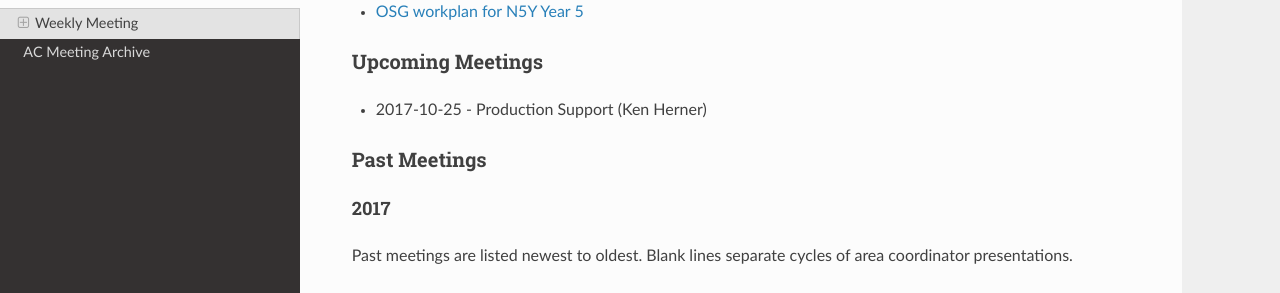
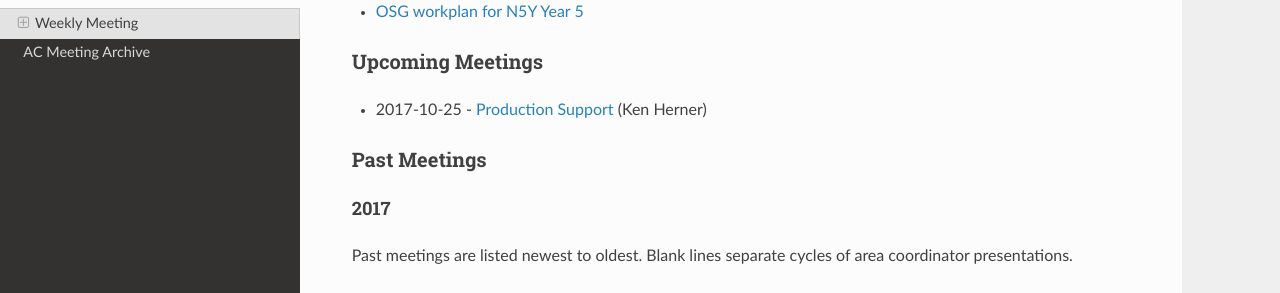
Before and after one commit to ppaschos/management-1, an MkDocs documentation site: the page built from docs/area-coordinators.md, in a window 1280 px wide and 900 px high, scrolled down 735 px. Shown: the part 158-451 px from the top of the window. Built offline with MkDocs 1.6.1, drawn with Linux system fonts in a browser that asks for light colours; nearby versions of some CDN libraries; old or Windows-style settings are respelled for this version of MkDocs; part of the change alters nothing that is shown.

Commit message:
Added Ken’s URL

```diff
--- a/docs/area-coordinators.md
+++ b/docs/area-coordinators.md
@@ -43,7 +43,7 @@ The current Area Coordinators are:
 
 ### Upcoming Meetings
 
-- 2017-10-25 - Production Support (Ken Herner)
+- 2017-10-25 - [Production Support](https://drive.google.com/open?id=0BzjiUtV-7HOrZ2ZTTUN4eXFnS0E) (Ken Herner)
 
 
 ### Past Meetings
```
